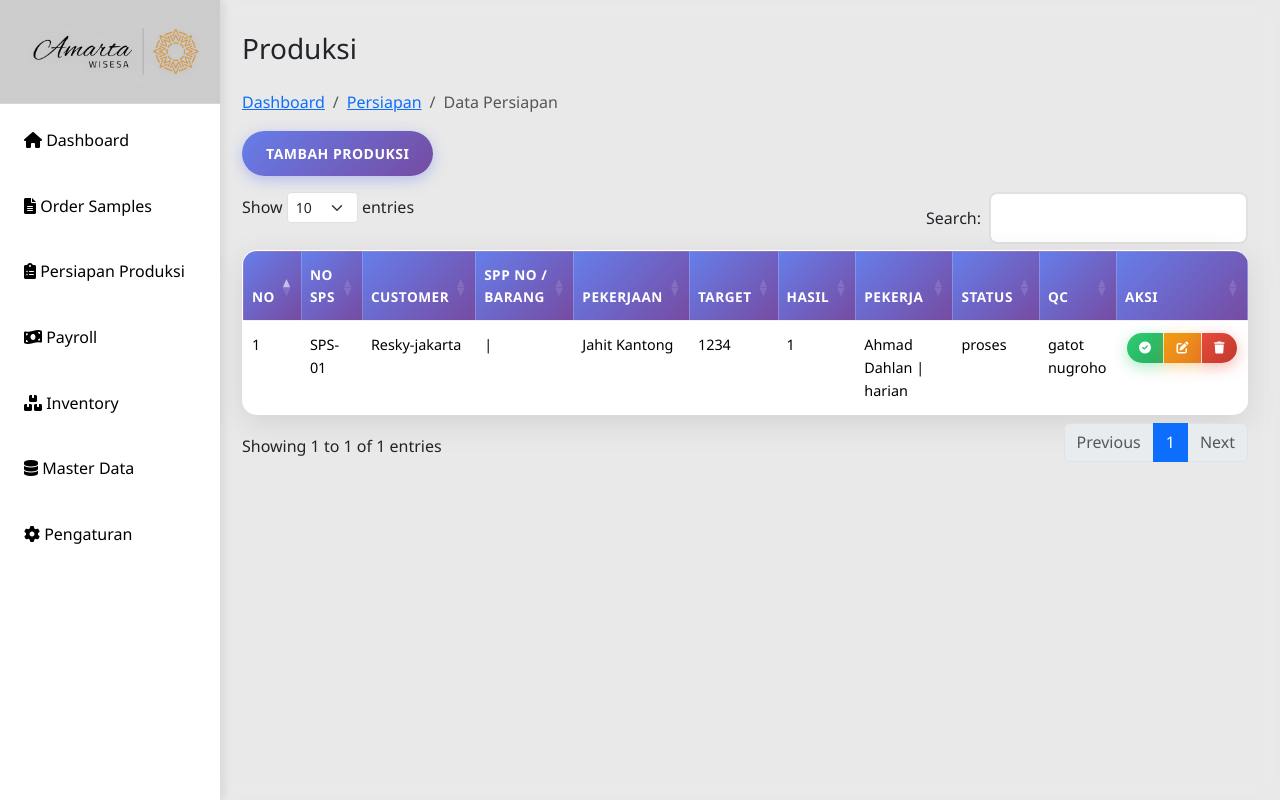
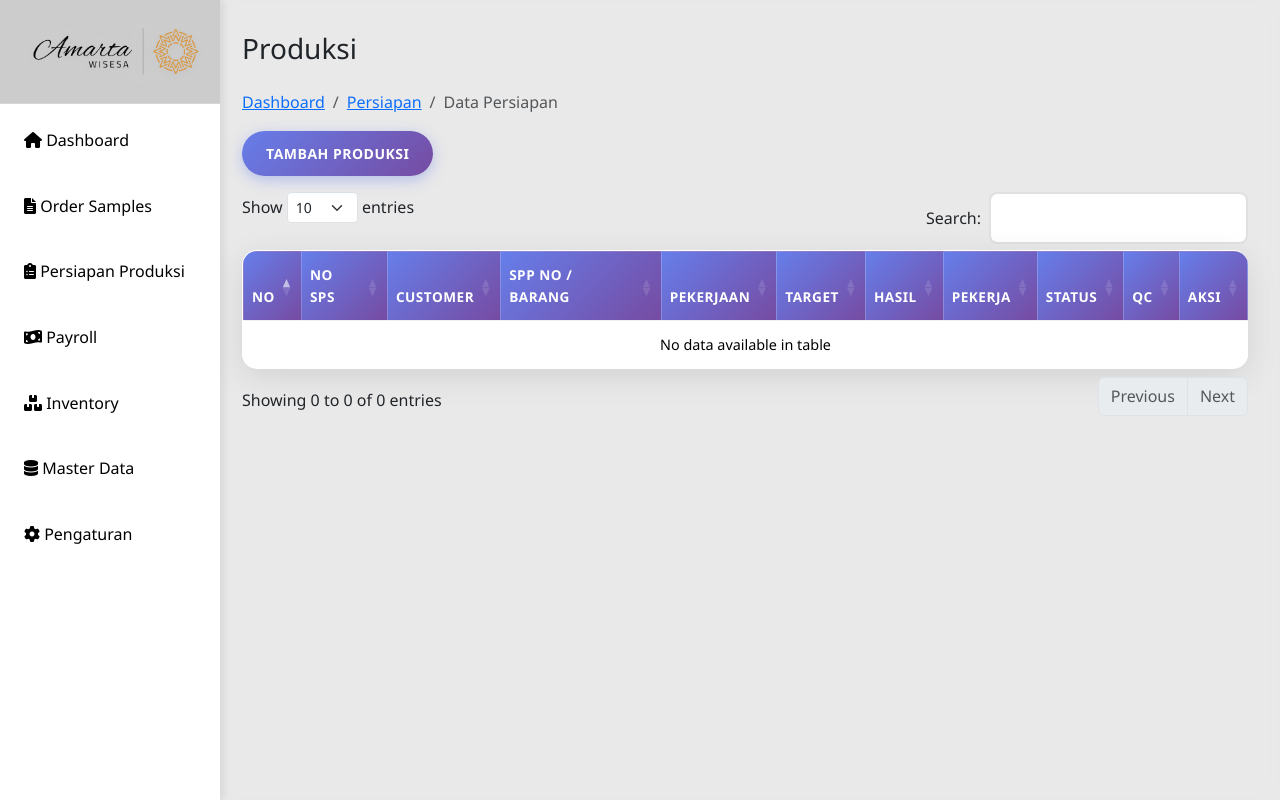
Before and after one commit to gearrobo/amarta-wisesa-garment, a PHP site: page /produksi.php in a window 1280 px wide. Run offline with PHP 8.4, Linux system fonts and the light colour scheme; data comes from the database, SQL or seed files in the repository; some libraries are stand-ins or nearby versions.

Commit message:
produksi

```diff
--- a/produksi.php
+++ b/produksi.php
@@ -76,7 +76,8 @@ $sql = "SELECT p.id, p.id_sps, p.kerjaan, p.target, p.hasil, p.pekerja, p.status
                s.sps_no, s.customer, ps.spp_no, ps.nama_barang
         FROM produksi p
         LEFT JOIN sps s ON p.id_sps = s.id
-        LEFT JOIN persiapan ps ON ps.id_sps = p.id_sps";
+        LEFT JOIN persiapan ps ON ps.id_sps = p.id_sps
+        WHERE s.id = $id_sps_row";
 
 $produksi = $conn->query($sql);
 
```
